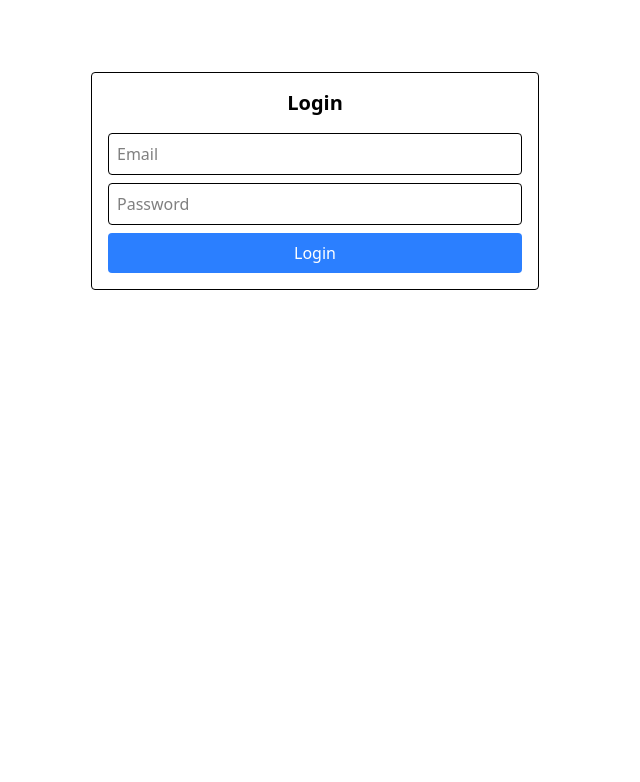
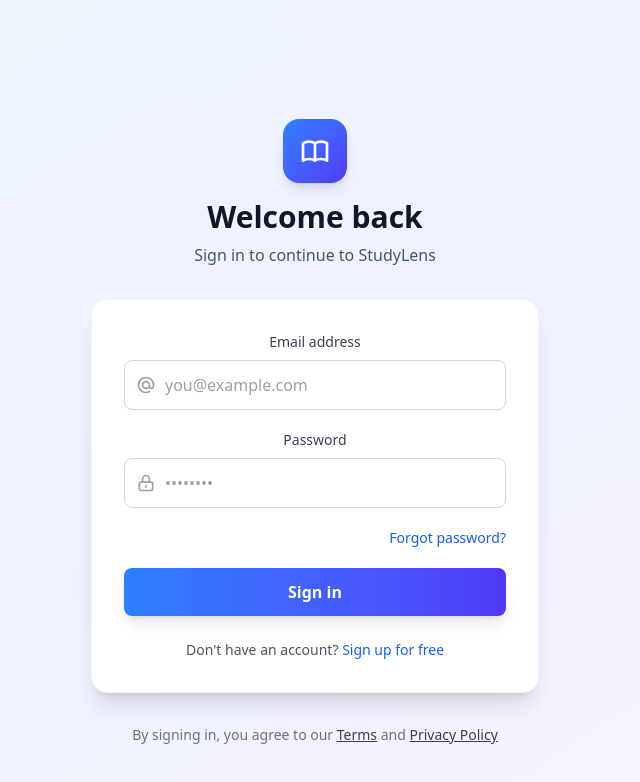
Before and after one commit to MAbdullahDev01/studylens-ai, a React app in the folder frontend/: page /login in a window 1280 px wide. Shown: the top 782 px of the page, without its empty margins (325-965 px from the left). Built offline with nearby package versions, Linux system fonts and the light colour scheme; no server answers; the HTML template or start-up script is replaced by a standard one.

Commit message:
feat: add login form component - Added LoginForm with email/password inputs - Integrated Supabase signIn function - Added loading state, error handling, and redirect to dashboard - Styled form using TailwindCSS

```diff
--- /dev/null
+++ b/frontend/src/components/auth/LoginForm.jsx
@@ -0,0 +1,153 @@
+import { useState } from "react";
+import { useNavigate } from "react-router-dom";
+import { signIn } from "../../services/auth";
+
+const LoginForm = () => {
+  const [email, setEmail] = useState("");
+  const [password, setPassword] = useState("");
+  const [error, setError] = useState("");
+  const [loading, setLoading] = useState(false);
+
+  const navigate = useNavigate();
+
+  const handleSubmit = async (e) => {
+    e.preventDefault();
+    setError("");
+    setLoading(true);
+
+    // Call Supabase login function
+    const { data, error } = await signIn(email, password);
+
+    if (error) {
+      setError(error.message);
+      setLoading(false);
+    } else {
+      setLoading(false);
+      alert("Login successful!"); // Temporary feedback
+      navigate("/dashboard"); // Redirect to dashboard
+    }
+  };
+
+  return (
+    <div className="min-h-screen flex items-center justify-center bg-linear-to-br from-blue-50 via-indigo-50 to-purple-50 px-4">
+      <div className="w-full max-w-md">
+        {/* Logo/Brand Section */}
+        <div className="text-center mb-8">
+          <div className="inline-flex items-center justify-center w-16 h-16 bg-linear-to-br from-blue-500 to-indigo-600 rounded-2xl shadow-lg mb-4">
+            <svg className="w-8 h-8 text-white" fill="none" stroke="currentColor" viewBox="0 0 24 24">
+              <path strokeLinecap="round" strokeLinejoin="round" strokeWidth={2} d="M12 6.253v13m0-13C10.832 5.477 9.246 5 7.5 5S4.168 5.477 3 6.253v13C4.168 18.477 5.754 18 7.5 18s3.332.477 4.5 1.253m0-13C13.168 5.477 14.754 5 16.5 5c1.747 0 3.332.477 4.5 1.253v13C19.832 18.477 18.247 18 16.5 18c-1.746 0-3.332.477-4.5 1.253" />
+            </svg>
+          </div>
+          <h1 className="text-3xl font-bold text-gray-900 mb-2">Welcome back</h1>
+          <p className="text-gray-600">Sign in to continue to StudyLens</p>
+        </div>
+
+        {/* Form Card */}
+        <div className="bg-white rounded-2xl shadow-xl p-8 border border-gray-100">
+          {error && (
+            <div className="mb-6 p-4 bg-red-50 border border-red-200 rounded-lg flex items-start gap-3">
+              <svg className="w-5 h-5 text-red-500 mt-0.5 shrink-0" fill="currentColor" viewBox="0 0 20 20">
+                <path fillRule="evenodd" d="M10 18a8 8 0 100-16 8 8 0 000 16zM8.707 7.293a1 1 0 00-1.414 1.414L8.586 10l-1.293 1.293a1 1 0 101.414 1.414L10 11.414l1.293 1.293a1 1 0 001.414-1.414L11.414 10l1.293-1.293a1 1 0 00-1.414-1.414L10 8.586 8.707 7.293z" clipRule="evenodd" />
+              </svg>
+              <p className="text-sm text-red-700 flex-1">{error}</p>
+            </div>
+          )}
+
+          <form onSubmit={handleSubmit} className="space-y-5">
+            {/* Email Input */}
+            <div>
+              <label htmlFor="email" className="block text-sm font-medium text-gray-700 mb-2">
+                Email address
+              </label>
+              <div className="relative">
+                <div className="absolute inset-y-0 left-0 pl-3 flex items-center pointer-events-none">
+                  <svg className="h-5 w-5 text-gray-400" fill="none" stroke="currentColor" viewBox="0 0 24 24">
+                    <path strokeLinecap="round" strokeLinejoin="round" strokeWidth={2} d="M16 12a4 4 0 10-8 0 4 4 0 008 0zm0 0v1.5a2.5 2.5 0 005 0V12a9 9 0 10-9 9m4.5-1.206a8.959 8.959 0 01-4.5 1.207" />
+                  </svg>
+                </div>
+                <input
+                  id="email"
+                  type="email"
+                  placeholder="you@example.com"
+                  value={email}
+                  onChange={(e) => setEmail(e.target.value)}
+                  className="block w-full pl-10 pr-3 py-3 border border-gray-300 rounded-lg focus:outline-none focus:ring-2 focus:ring-blue-500 focus:border-transparent transition duration-150 text-gray-900 placeholder-gray-400"
+                  required
+                />
+              </div>
+            </div>
+
+            {/* Password Input */}
+            <div>
+              <label htmlFor="password" className="block text-sm font-medium text-gray-700 mb-2">
+                Password
+              </label>
+              <div className="relative">
+                <div className="absolute inset-y-0 left-0 pl-3 flex items-center pointer-events-none">
+                  <svg className="h-5 w-5 text-gray-400" fill="none" stroke="currentColor" viewBox="0 0 24 24">
+                    <path strokeLinecap="round" strokeLinejoin="round" strokeWidth={2} d="M12 15v2m-6 4h12a2 2 0 002-2v-6a2 2 0 00-2-2H6a2 2 0 00-2 2v6a2 2 0 002 2zm10-10V7a4 4 0 00-8 0v4h8z" />
+                  </svg>
+                </div>
+                <input
+                  id="password"
+                  type="password"
+                  placeholder="••••••••"
+                  value={password}
+                  onChange={(e) => setPassword(e.target.value)}
+                  className="block w-full pl-10 pr-3 py-3 border border-gray-300 rounded-lg focus:outline-none focus:ring-2 focus:ring-blue-500 focus:border-transparent transition duration-150 text-gray-900 placeholder-gray-400"
+                  required
+                />
+              </div>
+            </div>
+
+            {/* Forgot Password Link */}
+            <div className="flex items-center justify-end">
+              <a href="#" className="text-sm font-medium text-blue-600 hover:text-blue-500 transition duration-150">
+                Forgot password?
+              </a>
+            </div>
+
+            {/* Submit Button */}
+            <button
+              type="submit"
+              disabled={loading}
+              className="w-full bg-linear-to-r from-blue-500 to-indigo-600 text-white font-semibold py-3 px-4 rounded-lg hover:from-blue-600 hover:to-indigo-700 focus:outline-none focus:ring-2 focus:ring-blue-500 focus:ring-offset-2 disabled:opacity-50 disabled:cursor-not-allowed transition duration-200 shadow-lg hover:shadow-xl transform hover:-translate-y-0.5"
+            >
+              {loading ? (
+                <span className="flex items-center justify-center gap-2">
+                  <svg className="animate-spin h-5 w-5 text-white" xmlns="http://www.w3.org/2000/svg" fill="none" viewBox="0 0 24 24">
+                    <circle className="opacity-25" cx="12" cy="12" r="10" stroke="currentColor" strokeWidth="4"></circle>
+                    <path className="opacity-75" fill="currentColor" d="M4 12a8 8 0 018-8V0C5.373 0 0 5.373 0 12h4zm2 5.291A7.962 7.962 0 014 12H0c0 3.042 1.135 5.824 3 7.938l3-2.647z"></path>
+                  </svg>
+                  Signing in...
+                </span>
+              ) : (
+                "Sign in"
+              )}
+            </button>
+          </form>
+
+          {/* Sign Up Link */}
+          <div className="mt-6 text-center">
+            <p className="text-sm text-gray-600">
+              Don't have an account?{" "}
+              <a href="#" className="font-medium text-blue-600 hover:text-blue-500 transition duration-150">
+                Sign up for free
+              </a>
+            </p>
+          </div>
+        </div>
+
+        {/* Footer */}
+        <p className="mt-8 text-center text-sm text-gray-500">
+          By signing in, you agree to our{" "}
+          <a href="#" className="text-gray-700 hover:text-gray-900 underline">Terms</a>
+          {" "}and{" "}
+          <a href="#" className="text-gray-700 hover:text-gray-900 underline">Privacy Policy</a>
+        </p>
+      </div>
+    </div>
+  );
+};
+
+export default LoginForm;
--- a/frontend/src/index.css
+++ b/frontend/src/index.css
@@ -1 +1,47 @@
 @import "tailwindcss";
+
+body, #root {
+  background: linear-gradient(to bottom right, #eff6ff, #eef2ff, #faf5ff);
+  min-height: 100vh;
+}
+
+/* Custom Scrollbar Styling */
+* {
+  scrollbar-width: thin;
+  scrollbar-color: #93c5fd #e0e7ff;
+}
+
+/* Webkit browsers (Chrome, Safari, Edge) */
+*::-webkit-scrollbar {
+  width: 10px;
+  height: 10px;
+}
+
+*::-webkit-scrollbar-track {
+  background: linear-gradient(to bottom, #eff6ff, #eef2ff, #faf5ff);
+  border-radius: 10px;
+}
+
+*::-webkit-scrollbar-thumb {
+  background: linear-gradient(to bottom, #93c5fd, #a5b4fc);
+  border-radius: 10px;
+  border: 2px solid transparent;
+  background-clip: padding-box;
+}
+
+*::-webkit-scrollbar-thumb:hover {
+  background: linear-gradient(to bottom, #60a5fa, #818cf8);
+  border-radius: 10px;
+  border: 2px solid transparent;
+  background-clip: padding-box;
+}
+
+*::-webkit-scrollbar-thumb:active {
+  background: linear-gradient(to bottom, #3b82f6, #6366f1);
+}
+
+/* Ensure body and root have proper setup */
+html, body, #root {
+  margin: 0;
+  padding: 0;
+}
--- a/frontend/src/pages/LoginPage.jsx
+++ b/frontend/src/pages/LoginPage.jsx
@@ -1,43 +1,9 @@
-import { useState } from "react";
-import { signIn } from "../services/auth";
+import LoginForm from "../components/auth/LoginForm";
 
 const LoginPage = () => {
-  const [email, setEmail] = useState("");
-  const [password, setPassword] = useState("");
-  const [error, setError] = useState("");
-
-  const handleLogin = async (e) => {
-    e.preventDefault();
-    const { data, error } = await signIn(email, password);
-    if (error) setError(error.message);
-    else alert("Login successful!"); // later, redirect to dashboard
-  };
-
   return (
-    <div className="max-w-md mx-auto mt-10 p-4 border rounded">
-      <h2 className="text-xl font-bold mb-4">Login</h2>
-      {error && <p className="text-red-500">{error}</p>}
-      <form onSubmit={handleLogin} className="flex flex-col gap-2">
-        <input
-          type="email"
-          placeholder="Email"
-          value={email}
-          onChange={(e) => setEmail(e.target.value)}
-          className="border p-2 rounded"
-          required
-        />
-        <input
-          type="password"
-          placeholder="Password"
-          value={password}
-          onChange={(e) => setPassword(e.target.value)}
-          className="border p-2 rounded"
-          required
-        />
-        <button type="submit" className="bg-blue-500 text-white p-2 rounded hover:bg-blue-600">
-          Login
-        </button>
-      </form>
+    <div>
+      <LoginForm />
     </div>
   );
 };
```
